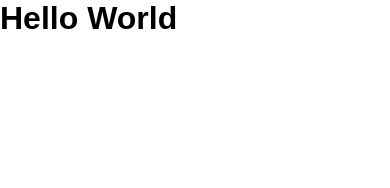
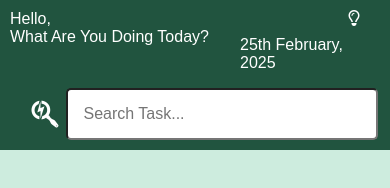
Before and after one commit to Akasi-M-P/taska, a plain HTML site: page index.html in a window 390 px wide. Drawn offline with Linux system fonts and the light colour scheme; a web font is replaced by a local one.

Commit message:
completed mobile view header

```diff
--- a/index.html
+++ b/index.html
@@ -13,7 +13,27 @@
     ></script>
   </head>
   <body>
-    <h1>Hello World</h1>
+    <main>
+      <header>
+        <section class="wlc-search">
+          <div class="welc-msg">
+            <p>Hello,</p>
+            <p>What are you doing today?</p>
+          </div>
+          <div class="search">
+            <i class="fa-brands fa-searchengin search-icon"></i>
+            <input id="search-task" type="text" placeholder="search task..." />
+          </div>
+        </section>
+        <section class="mode-date">
+          <div id="dark-light-mode">
+            <i class="fa-regular fa-lightbulb"></i>
+            <!-- <i class="fa-solid fa-lightbulb"></i> -->
+          </div>
+          <div id="date"><p>25th February, 2025</p></div>
+        </section>
+      </header>
+    </main>
     <script src="script.js"></script>
   </body>
 </html>
--- a/style.css
+++ b/style.css
@@ -1,8 +1,9 @@
 @import url("https://fonts.googleapis.com/css2?family=Edu+AU+VIC+WA+NT+Pre:wght@400..700&family=Montserrat:ital,wght@0,100..900;1,100..900&family=Poppins:ital,wght@0,100;0,200;0,300;0,400;0,500;0,600;0,700;0,800;0,900;1,100;1,200;1,300;1,400;1,500;1,600;1,700;1,800;1,900&family=Sour+Gummy:ital,wght@0,100..900;1,100..900&family=Ubuntu:ital,wght@0,300;0,400;0,500;0,700;1,300;1,400;1,500;1,700&display=swap");
 
 :root {
-  --primary-color: hsl(0, 0%, 100%);
-  --secondary-color: hsl(294, 8%, 24%);
+  --primary-color: hsl(155, 44%, 23%);
+  --secondary-color: hsl(293, 21%, 93%);
+  --primary-font-color: #ffffff;
   --text-transform: capitalize;
   --box-shadow: rgba(0, 0, 0, 0.15) 1.95px 1.95px 2.6px;
   --primary-font: "Sour Gummy", sans-serif;
@@ -15,4 +16,64 @@
 
 body {
   font-family: var(--primary-font);
+  text-transform: var(--text-transform);
+  background-color: #cdecde;
 }
+
+input {
+  font-family: var(--primary-font);
+}
+
+/* MOBILE SCREENS*/
+@media (max-width: 956px) {
+  header {
+    height: 150px;
+    margin: auto;
+    padding: 10px;
+    color: var(--primary-font-color);
+    background-color: var(--primary-color);
+    display: flex;
+    gap: 20px;
+    position: relative;
+  }
+
+  .search {
+    position: absolute;
+    bottom: 10px;
+    width: 100vw;
+    display: flex;
+    justify-content: center;
+    align-items: center;
+    gap: 8px;
+  }
+
+  #search-task {
+    width: 80%;
+    padding: 15px;
+    text-transform: var(--text-transform);
+    outline: none;
+    border-radius: 5px;
+    font-size: 16px;
+  }
+
+  .search-icon {
+    font-size: 30px;
+  }
+
+  .wlc-search {
+    width: 60%;
+  }
+
+  .mode-date {
+    width: 40%;
+    display: flex;
+    flex-direction: column;
+    gap: 10px;
+  }
+
+  #dark-light-mode {
+    display: flex;
+    flex-direction: row-reverse;
+    margin-right: 20px;
+  }
+}
```
